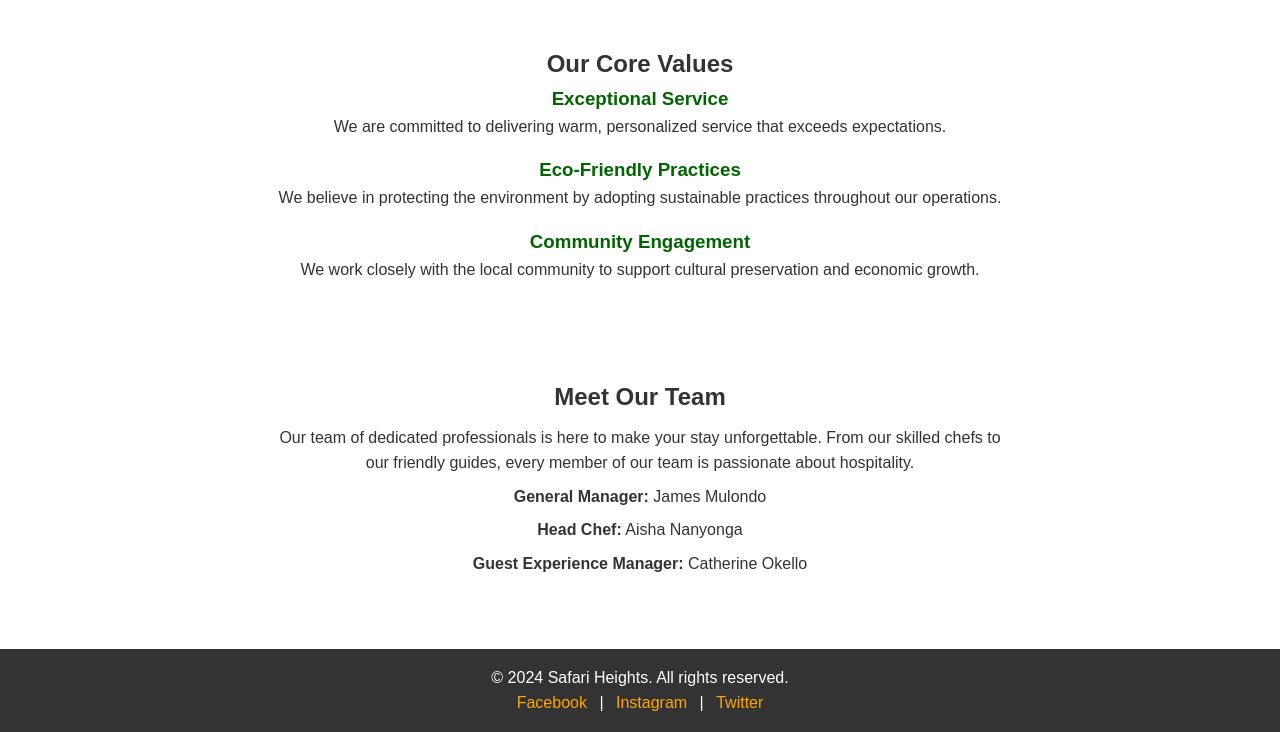
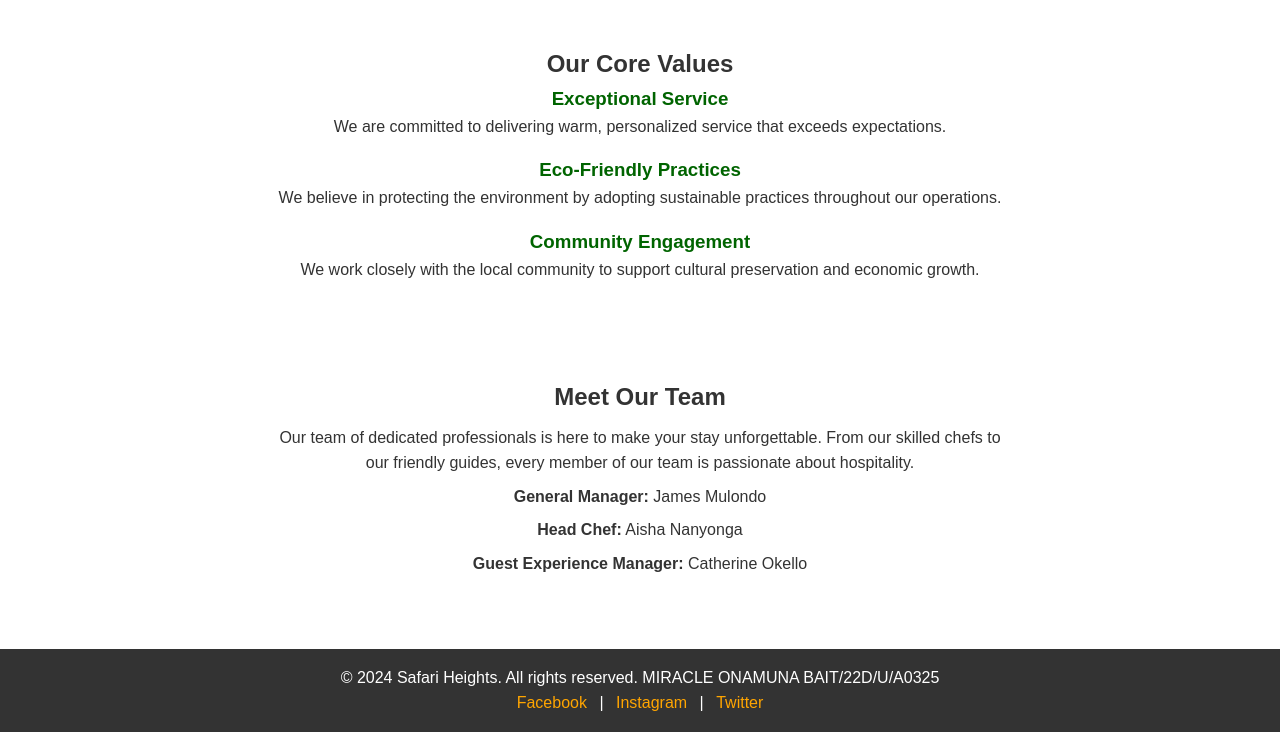
Before and after one commit to miracle-ona/miracle-ona.github.io, a plain HTML site: page about.html in a window 1280 px wide. Shown: the part 473-1205 px from the top of the page. Drawn offline with Linux system fonts and the light colour scheme.

Commit message:
Update about.html
updates on the reg no

```diff
--- a/about.html
+++ b/about.html
@@ -55,7 +55,7 @@
     </section>
 
     <footer>
-        <p>&copy; 2024 Safari Heights. All rights reserved.</p>
+        <p>&copy; 2024 Safari Heights. All rights reserved. MIRACLE ONAMUNA BAIT/22D/U/A0325</p>
         <div class="socials">
             <a href="#">Facebook</a> | <a href="#">Instagram</a> | <a href="#">Twitter</a>
         </div>
```
